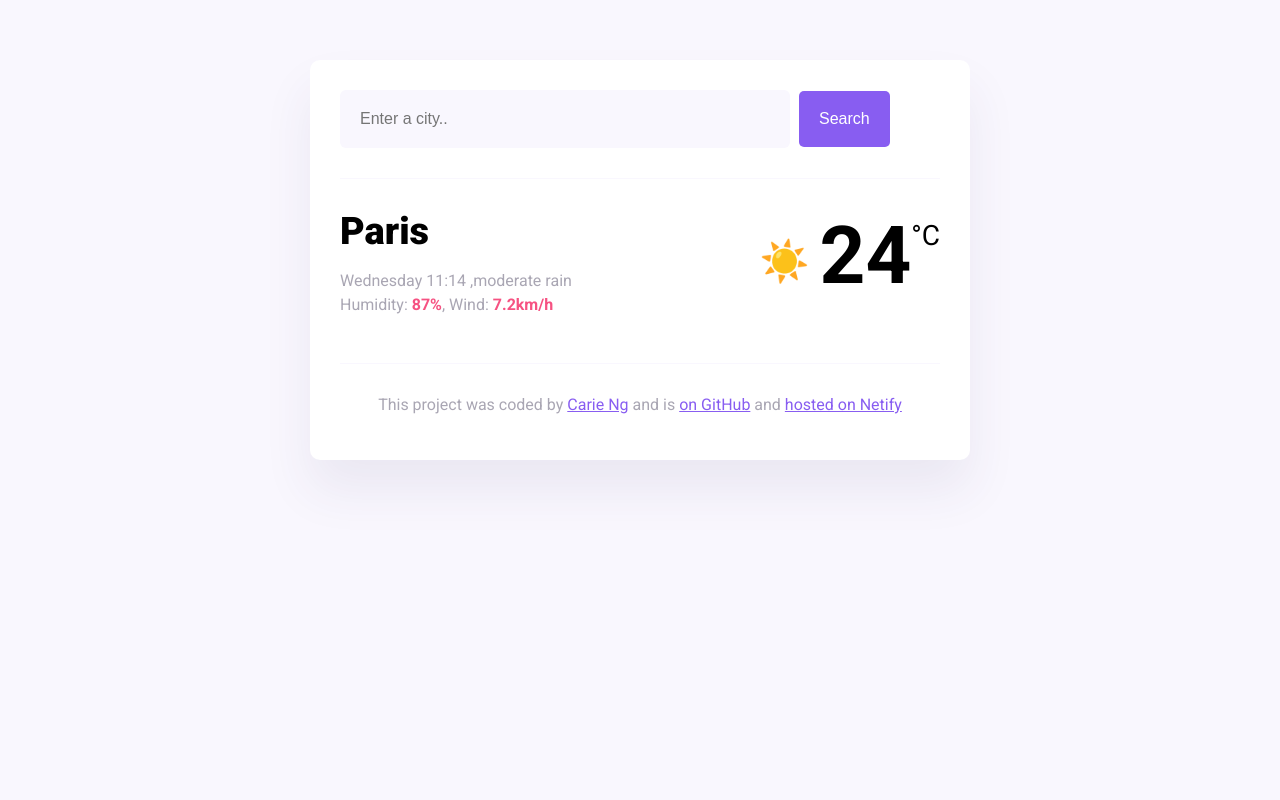
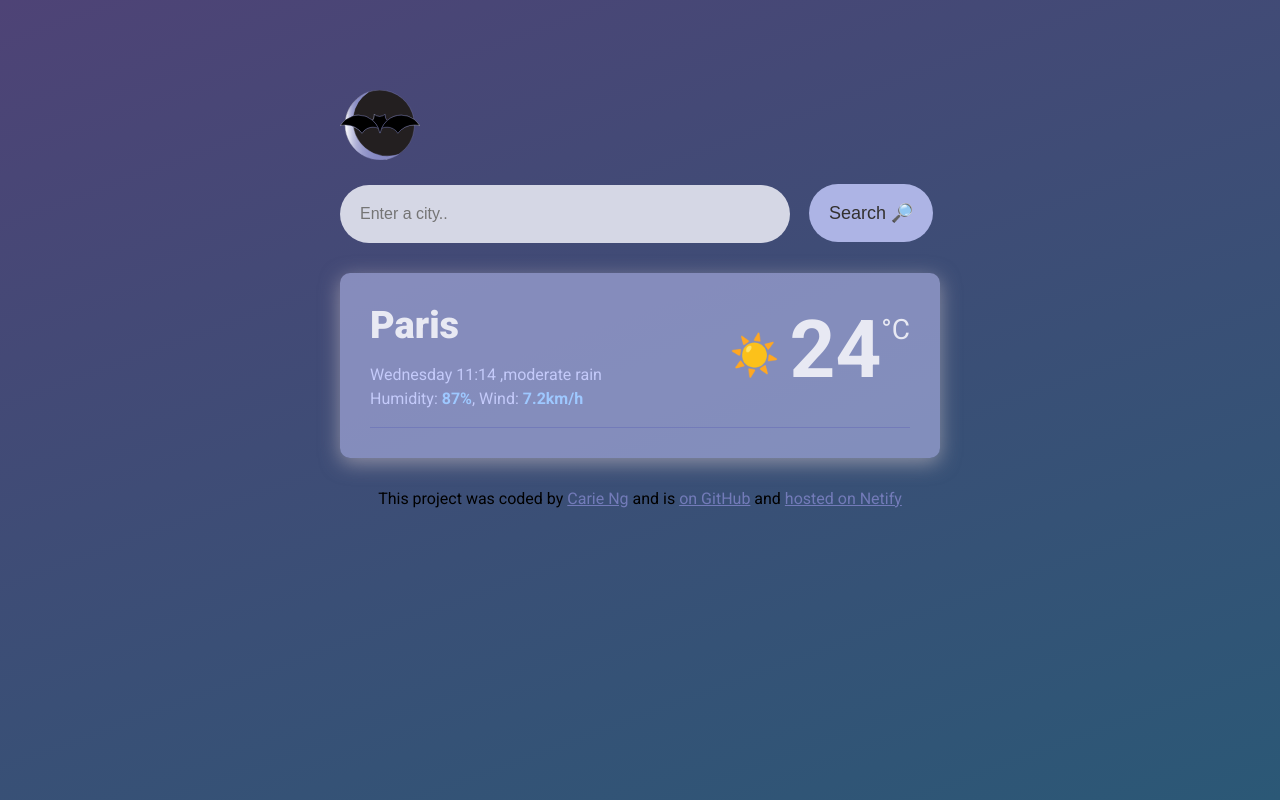
Before and after one commit to LilithVinter/Learning-Coding, a website built with Parcel: page index.html in a window 1280 px wide. Built offline with nearby package versions, Linux system fonts and the light colour scheme.

Commit message:
updated design (css and html)

```diff
--- a/index.html
+++ b/index.html
@@ -11,11 +11,12 @@
     />
     <link rel="stylesheet" href="src/styles.css" />
     <script src="https://unpkg.com/axios@1.6.7/dist/axios.min.js"></script>
-    <title>My weather application</title>
+    <title>Weather App</title>
   </head>
   <body>
     <div class="weather-app">
       <header>
+        <img class="logo" src="image/logo.svg" />
         <form id="search-form">
           <input
             type="search"
@@ -24,7 +25,7 @@
             class="search-input"
             id="search-input"
           />
-          <input type="submit" value="Search" class="search-button" />
+          <input type="submit" value="Search 🔎" class="search-button" />
         </form>
       </header>
       <main>
@@ -43,6 +44,7 @@
             ><span class="current-temperature-unit">°C</span>
           </div>
         </div>
+        <div class="forecast"></div>
       </main>
       <footer>
         <p>
--- a/src/styles.css
+++ b/src/styles.css
@@ -1,53 +1,67 @@
 body {
-  background: #f9f7fe;
+  background: linear-gradient(-20deg, #2b5876 0%, #4e4376 100%) fixed;
   font-family: "Roboto", sans-serif;
 }
 
 a {
-  color: #885df1;
+  color: #737bb9;
+}
+
+.logo {
+  max-width: 80px;
+  padding-bottom: 20px;
 }
 
 .weather-app {
-  background: white;
   max-width: 600px;
   margin: 60px auto;
   padding: 30px;
   border-radius: 10px;
-  box-shadow: 0 30px 50px rgba(65, 50, 100, 0.08);
 }
 
 header {
-  border-bottom: 1px solid #f9f7fe;
   padding-bottom: 30px;
 }
 
 .search-input {
-  background-color: #f9f7fe;
+  background-color: #e8e9f3e3;
   border: none;
-  color: rgba(39, 33, 66, 0.4);
+  color: #605e5c;
   font-size: 16px;
   padding: 20px;
   width: 75%;
-  border-radius: 6px;
+  border-radius: 50px;
 }
 
 .search-button {
-  margin-left: 5px;
-  font-size: 16px;
-  background-color: #885df1;
-  color: white;
+  margin-left: 15px;
+  font-size: 18px;
+  background-color: #adb4e5;
+  color: #33312f;
   border: none;
   padding: 20px;
   line-height: 1;
-  border-radius: 5px;
+  border-radius: 50px;
+}
+.search-button:hover {
+  cursor: pointer;
+  background-color: #737bb9;
+  color: #e8e9f3;
 }
 
 main {
-  padding: 30px 0;
+  padding: 30px;
+  background: #adb3e5a2;
+  border-radius: 10px;
+  box-shadow: 0 5px 20px rgba(223, 208, 208, 0.514);
+}
+.forecast {
+  border-bottom: 1px solid #737bb9;
 }
 
 .current-temperature {
   font-size: 48px;
+  color: #e8e9f3;
 }
 
 .current-weather {
@@ -59,16 +73,17 @@ main {
   font-size: 38px;
   font-weight: 900;
   margin: 0;
+  color: #e8e9f3;
 }
 .current-details {
-  color: rgba(39, 33, 66, 0.4);
+  color: #c4cafa;
   font-size: 16px;
   font-weight: 400;
   line-height: 24px;
 }
 
 .current-details strong {
-  color: #f65282;
+  color: #9ec8ff;
 }
 
 .current-temperature-icon {
@@ -90,9 +105,8 @@ main {
 }
 
 footer {
-  border-top: 1px solid #f9f7fe;
   text-align: center;
   padding-top: 15px;
 
-  color: rgba(39, 33, 66, 0.4);
+  color: #000000;
 }
```
Also changed, not shown: image/logo.svg (added).
